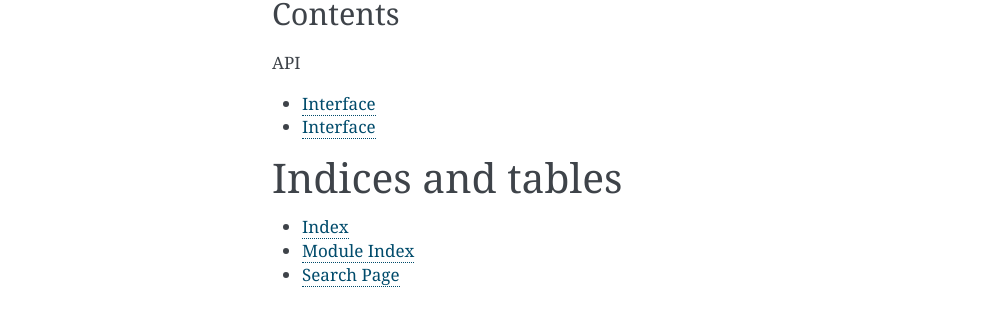
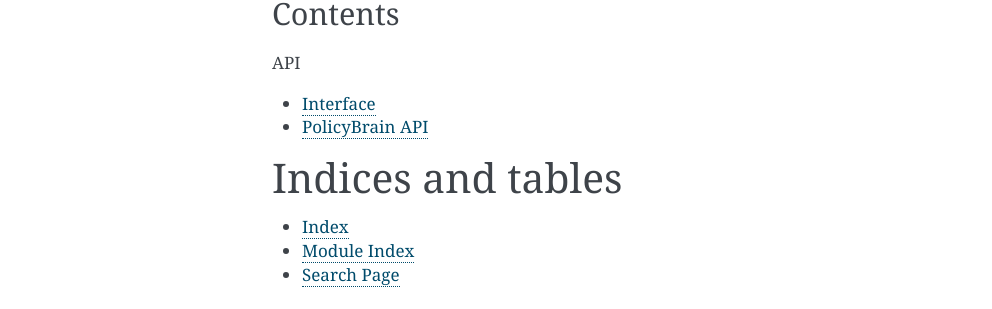
Before and after one commit to hdoupe/policybrain_interface, a Sphinx documentation site: the page built from docs/source/index.rst, in a window 1280 px wide. Shown: the part 446-755 px from the top of the page, without its empty margins (148-1140 px from the left). Built offline with Sphinx 7.4.7, drawn with Linux system fonts in a browser that asks for light colours.

Commit message:
Update pb-api.rst title

```diff
--- a/docs/source/policybrain-api.rst
+++ b/docs/source/policybrain-api.rst
@@ -1,7 +1,7 @@
 .. _policybrain-api:
 
-Interface
-=========
+PolicyBrain API
+===============
 
 .. currentmodule:: pb_interface.pb_api
 
```
